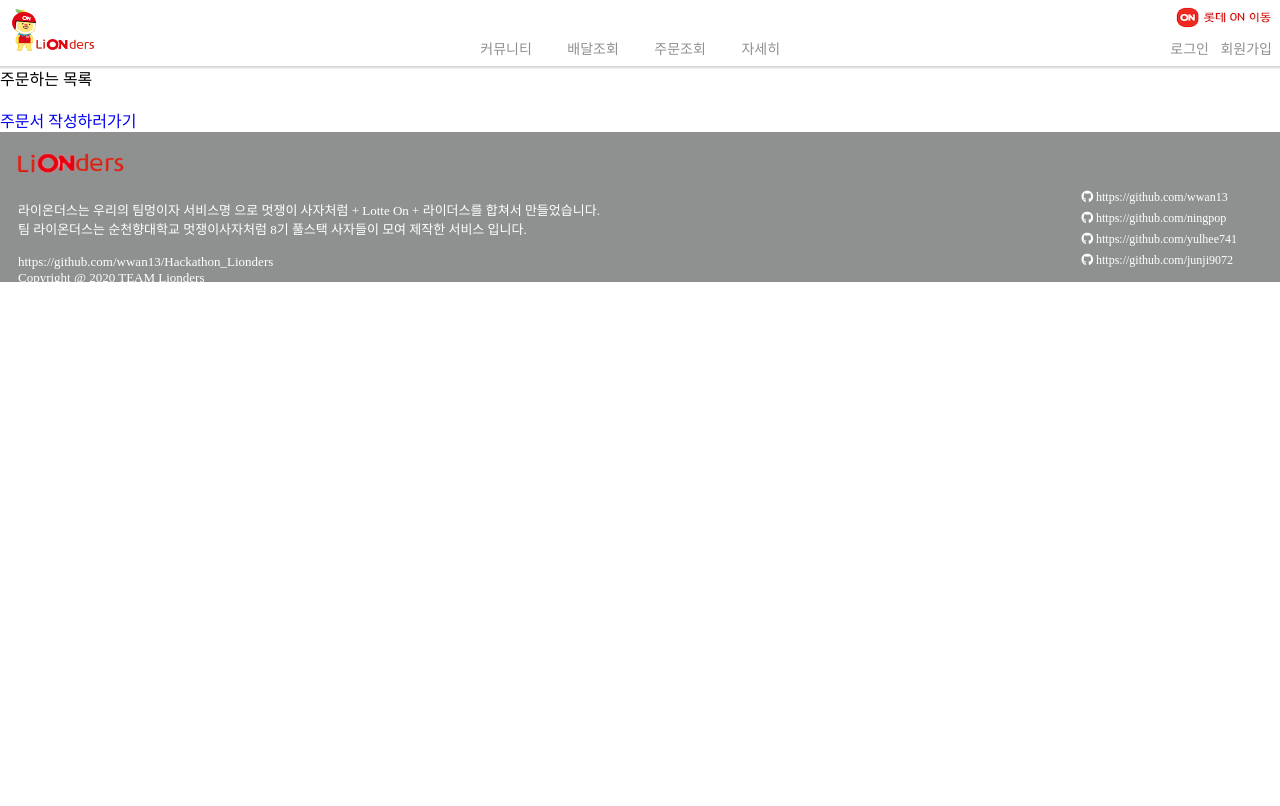
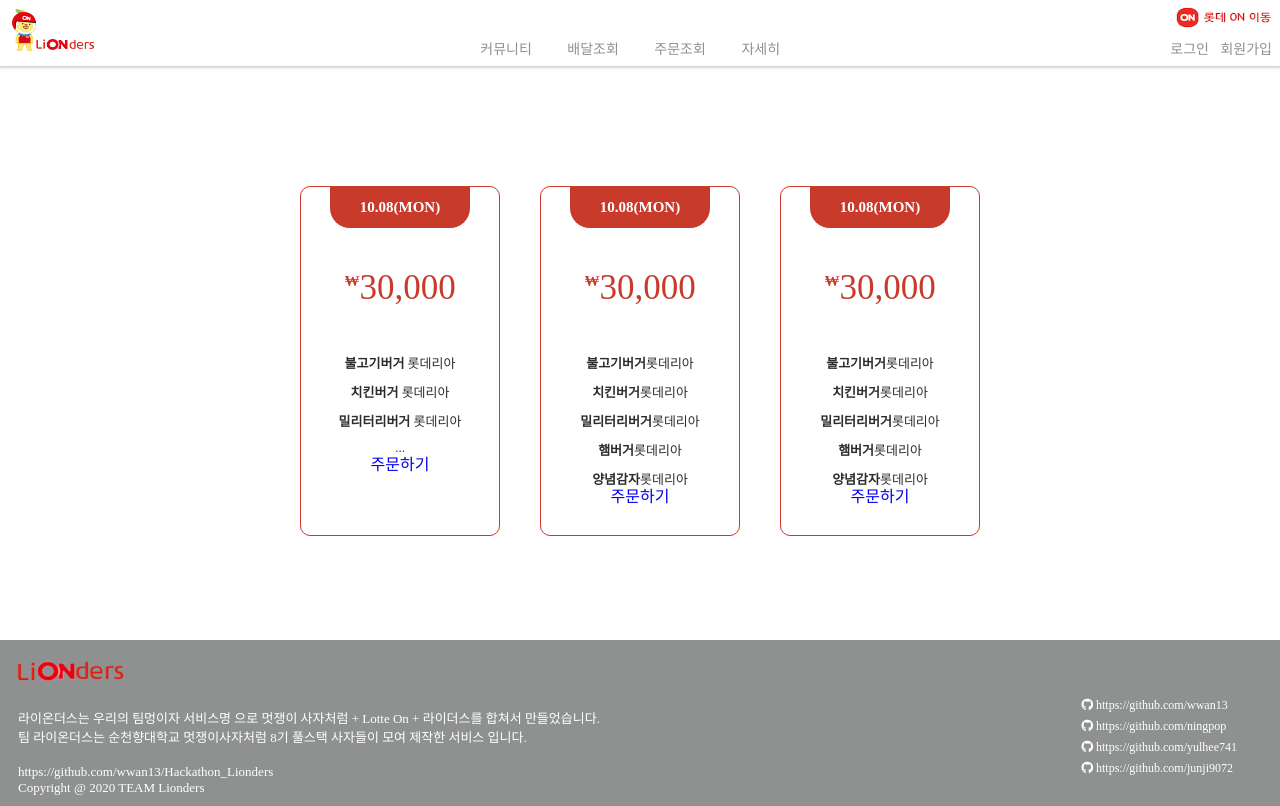
Before and after one commit to wwan13/Hackathon_Lionders, a Django app: page /order/orderlist/ in a window 1280 px wide. Before the commit the page ends 282 px from the top, so only its background shows below. Run offline with Django 3.2, Linux system fonts and the light colour scheme; data that the repository does not hold is empty; some libraries are stand-ins or nearby versions; some web fonts are replaced.

Commit message:
[taewan] update orderlist page

```diff
--- a/delivery/templates/order_list.html
+++ b/delivery/templates/order_list.html
@@ -1,9 +1,9 @@
 {% extends 'base.html' %}
 {% load static %}
-{% block style %}{% endblock %}
+{% block style %}{% static 'css/orderlist.css' %}{% endblock %}
 {% block title %}delivery{% endblock %}
 {% block content %}
-<link rel="stylesheet" href="{% static 'css/order.css' %}">
+<!-- <link rel="stylesheet" href="{% static 'css/order.css' %}">
 주문하는 목록
 <div class="order-list">
     <br>
@@ -45,6 +45,73 @@
         <button type="submit">삭제</button>
     </form>
 
-    {% endfor %}
+    {% endfor %} -->
 
-    {% endblock %}
+<div class="entirebox">
+
+    <div class="cards">
+
+        <div class="order__card">
+
+            <h3 class="card__header">10.08(MON)</h3>
+
+            <div class="card__price"><sup>₩</sup>30,000</div>
+
+            <ul class="item__list">
+
+                <li><strong>불고기버거</strong> 롯데리아</li>
+                <li><strong>치킨버거</strong> 롯데리아</li>
+                <li><strong>밀리터리버거</strong> 롯데리아</li>
+                <li>...</li>
+
+            </ul>
+
+            <a href="#" class="order__btn">주문하기</a>
+
+        </div>
+
+        <div class="order__card">
+
+            <h3 class="card__header">10.08(MON)</h3>
+
+            <div class="card__price"><sup>₩</sup>30,000</div>
+
+            <ul class="item__list">
+
+                <li><strong>불고기버거</strong>롯데리아</li>
+                <li><strong>치킨버거</strong>롯데리아</li>
+                <li><strong>밀리터리버거</strong>롯데리아</li>
+                <li><strong>햄버거</strong>롯데리아</li>
+                <li><strong>양념감자</strong>롯데리아</li>
+
+            </ul>
+
+            <a href="#" class="order__btn">주문하기</a>
+
+        </div>
+
+        <div class="order__card">
+
+            <h3 class="card__header">10.08(MON)</h3>
+
+            <div class="card__price"><sup>₩</sup>30,000</div>
+
+            <ul class="item__list">
+
+                <li><strong>불고기버거</strong>롯데리아</li>
+                <li><strong>치킨버거</strong>롯데리아</li>
+                <li><strong>밀리터리버거</strong>롯데리아</li>
+                <li><strong>햄버거</strong>롯데리아</li>
+                <li><strong>양념감자</strong>롯데리아</li>
+
+            </ul>
+
+            <a href="#" class="order__btn">주문하기</a>
+
+        </div>
+
+    </div>
+
+</div>
+
+{% endblock %}
--- a/main/templates/base.html
+++ b/main/templates/base.html
@@ -17,6 +17,8 @@
 </head>
 
 <body>
+
+    <div class="wrap">
         <!-- navbar -->
         <div class="navbar">
 
@@ -32,7 +34,8 @@
             </div>
 
             <div class="navbar__logo">
-            <a href="{% url 'home' %}"><img src="{% static 'image/lionders_logo.jpeg' %}" alt="lionders_logo.jpeg"></a>
+                <a href="{% url 'home' %}"><img src="{% static 'image/lionders_logo.jpeg' %}"
+                        alt="lionders_logo.jpeg"></a>
             </div>
 
             <div class="navbar__menu">
@@ -80,6 +83,7 @@
             </div>
 
         </div>
+    </div>
     <!---------------->
 </body>
 
--- a/static/css/base.css
+++ b/static/css/base.css
@@ -1,7 +1,7 @@
 @font-face {
     font-family: 'LotteMartDream';
     font-style: normal;
-    font-weight: 400;
+    /* font-weight: 400; */
     src: url('//cdn.jsdelivr.net/korean-webfonts/1/corps/lottemart/LotteMartDream/LotteMartDreamMedium.woff2') format('woff2'), url('//cdn.jsdelivr.net/korean-webfonts/1/corps/lottemart/LotteMartDream/LotteMartDreamMedium.woff') format('woff');
 }
 
@@ -25,6 +25,13 @@
 
 a {
     text-decoration: none;
+}
+
+.wrap {
+    min-height: 100vh;
+    position: relative;
+    padding-bottom: 150px;
+    /* footer height */
 }
 
 .navbar {
@@ -95,13 +102,14 @@
 }
 
 .footer {
+    position: absolute;
     display: flex;
     justify-content: space-between;
     /* position: absolute; */
     left: 0%;
     bottom: 0%;
     width: 100%;
-    height: 150px;
+    /* height: 150px; */
     background-color: #8F9191;
 }
 
@@ -136,6 +144,7 @@
     padding-top: 8px;
     margin-top: 8px;
     margin-left: 18px;
+    margin-bottom: 10px;
 }
 
 .footer__copyright a {
--- /dev/null
+++ b/static/css/orderlist.css
@@ -0,0 +1,86 @@
+:root {
+    --lotte-red: #C83B2B;
+    --lotte-gray: #54585A;
+    --lotte-black: #000000;
+    --lotte-silver: #8F9090;
+    --lotte-shampagne-gold: #85766B;
+}
+
+* {
+    margin: 0;
+    padding: 0;
+    box-sizing: border-box;
+    text-decoration: none;
+    list-style: none;
+}
+
+
+.entirebox {
+    display: flex;
+    align-items: center;
+    justify-content: center;
+}
+
+.cards {
+    display: flex;
+    justify-content: center;
+    padding: 100px 0px;
+    flex-wrap: wrap;
+    width: 80%;
+    /* background-color: beige; */
+}
+
+.order__card {
+    border: 1px solid var(--lotte-red);
+    text-align: center;
+    border-radius: 10px;
+    height: 350px;
+    width: 200px;
+    margin: 20px 20px;
+    color: #2d2d2d;
+    overflow: hidden;
+    transition: .3s linear;
+}
+
+.card__header {
+    background-color: var(--lotte-red);
+    display: inline-block;
+    padding: 12px 30px;
+    color: #ffffff;
+    font-size: 15px;
+    font-weight: 600;
+    border-radius: 0px 0px 20px 20px;
+    text-transform: uppercase;
+    transition: .4s linear;
+}
+
+.order__card:hover .card__header {
+    box-shadow: 0 0 0 7em var(--lotte-red);
+    color: #ffffff;
+}
+
+.card__price {
+    font-size: 35px;
+    margin: 40px;
+    color: var(--lotte-red);
+    transition: .6s linear;
+}
+
+.card__price sup {
+    font-size: 15px;
+    font-weight: 700;
+}
+
+.order__card:hover .card__price {
+    color: #ffffff;
+}
+
+.item__list li {
+    font-size: 13px;
+    padding: 5px;
+}
+
+.order__btn {
+    position: relative;
+    bottom: 3%;
+}
--- a/static/css/signup.css
+++ b/static/css/signup.css
@@ -40,7 +40,7 @@
     transform: translate(-50%, -50%);
     background-color: #f1f1f1;
     height: 580px;
-    width: 1000px;
+    width: 800px;
     box-shadow: 1px 1px 1px lightgrey;
     border-radius: 10px;
     padding: 80px 40px;
@@ -106,7 +106,7 @@
     font-size: 15px;
     border-radius: 3px;
     transition: .5s;
-    margin-top: 60px;
+    margin-top: 30px;
 }
 
 .focus+span::before {
--- a/users/views.py
+++ b/users/views.py
@@ -33,7 +33,7 @@
                 address=request.POST['address'],
                 phone=request.POST['phone'])
             auth.login(request, user)
-            return redirect('home')
+            return redirect('login')
     return render(request, 'signup_consumer.html')
 
 def signup_lionders(request):
@@ -47,5 +47,5 @@
                 address=request.POST['address'],
                 phone=request.POST['phone'])
             auth.login(request, user)
-            return redirect('home')
+            return redirect('login')
     return render(request, 'signup_lionders.html')
```
Lines whose indentation alone changed are shown as unchanged.
